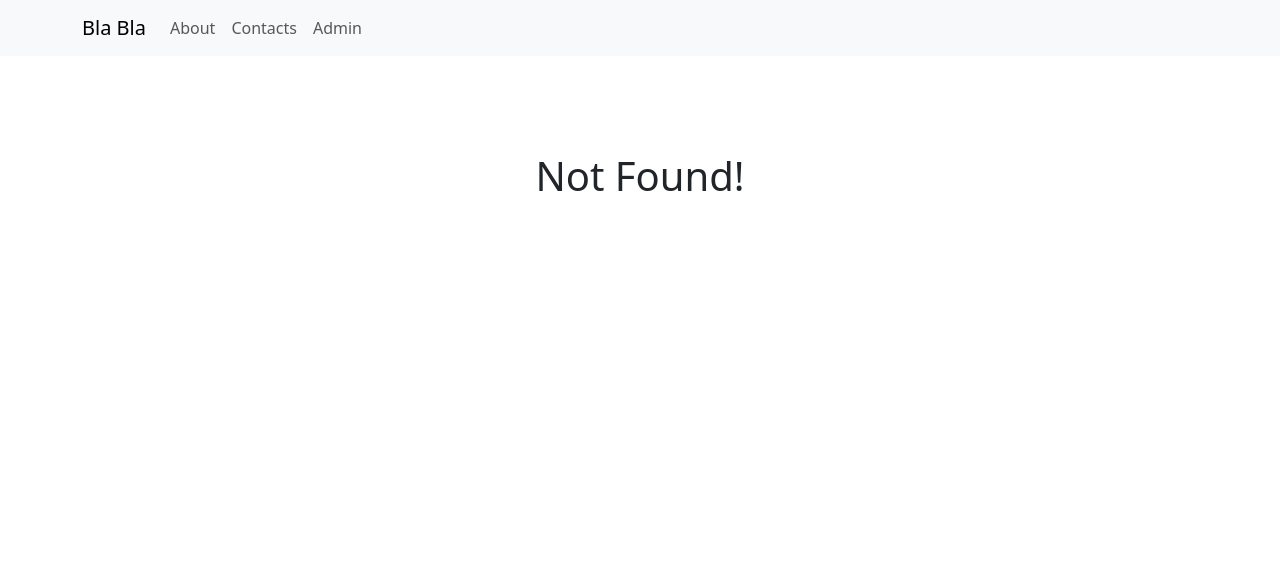
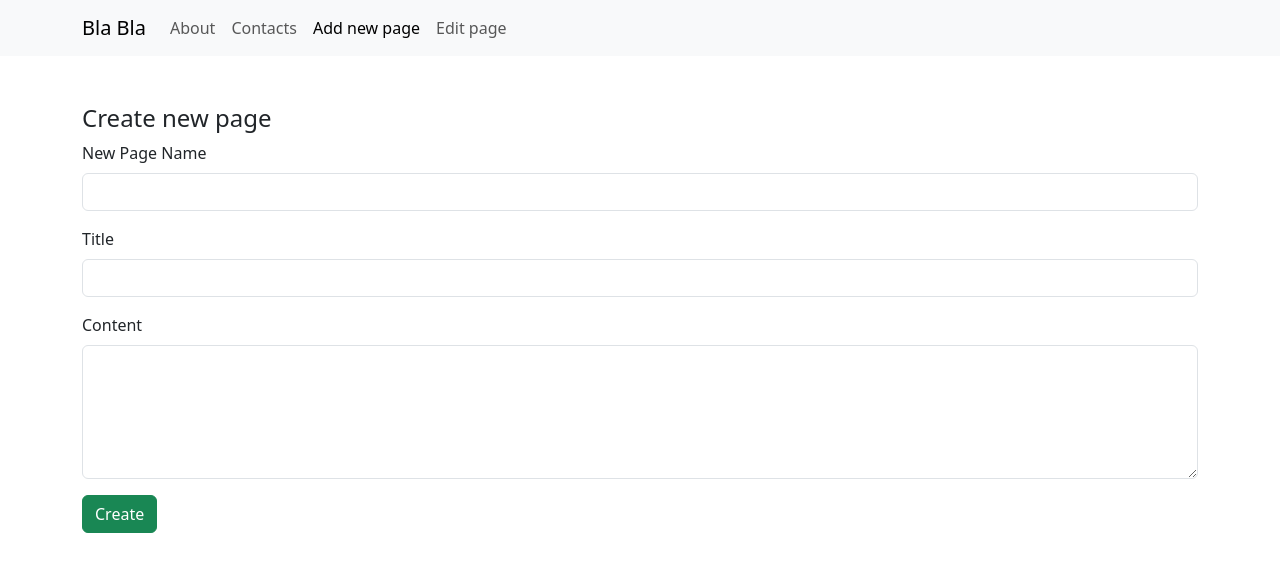
Before and after one commit to kanykei0/homework_65, a React (Vite) app: page /new-page in a window 1280 px wide. Before the commit this address had no page. Shown: the top 572 px of the page. Built offline with nearby package versions, Linux system fonts and the light colour scheme.

Commit message:
created add new page function

```diff
--- a/src/App.tsx
+++ b/src/App.tsx
@@ -2,6 +2,7 @@ import { Route, Routes } from "react-router-dom";
 import Toolbar from "./components/Toolbar/Toolbar";
 import AdminPage from "./containers/Admin/AdminPage";
 import Page from "./containers/Page/Page";
+import CreatePage from "./containers/Create/CreatePage";
 
 function App() {
   return (
@@ -13,6 +14,7 @@ function App() {
         <Routes>
           <Route path="/" element={<Page />} />
           <Route path="/pages/:id" element={<Page />} />
+          <Route path="/new-page" element={<CreatePage />} />
           <Route path="/admin" element={<AdminPage />} />
           <Route
             path="*"
--- a/src/components/Toolbar/Toolbar.tsx
+++ b/src/components/Toolbar/Toolbar.tsx
@@ -23,8 +23,11 @@ const Toolbar = () => {
             <NavLink className="nav-link" to="pages/contacts">
               Contacts
             </NavLink>
+            <NavLink className="nav-link" to="/new-page">
+              Add new page
+            </NavLink>
             <NavLink className="nav-link" to="/admin">
-              Admin
+              Edit page
             </NavLink>
           </Nav>
         </Navbar.Collapse>
--- a/src/containers/Admin/AdminPage.tsx
+++ b/src/containers/Admin/AdminPage.tsx
@@ -1,15 +1,18 @@
 import Form from "react-bootstrap/Form";
 import Button from "react-bootstrap/Button";
 import React, { useEffect, useState } from "react";
-import { Page } from "../../type";
+import { NewPage } from "../../type";
 import { useNavigate } from "react-router-dom";
 import axiosApi from "../../axiosApi";
 
-const AdminPage = () => {
-  const [content, setContent] = useState<Page>({
-    title: "",
-    text: "",
-  });
+interface Props {
+  isEdit?: boolean;
+}
+
+const AdminPage: React.FC<Props> = ({ isEdit = true }) => {
+  const [content, setContent] = useState(
+    isEdit ? { title: "", text: "" } : { id: "", title: "", text: "" }
+  );
 
   const [loading, setLoading] = useState(false);
   const [currentPage, setCurrentPage] = useState<string>();
@@ -18,18 +21,45 @@ const AdminPage = () => {
   const onChange = (
     event: React.ChangeEvent<HTMLInputElement | HTMLTextAreaElement>
   ) => {
+    if (isEdit) {
       setContent((prevState) => ({
         ...prevState,
         [event.target.name]: event.target.value,
       }));
+    } else {
+      const { name, value } = event.target;
+      const pageId =
+        name === "id"
+          ? value
+              .toLowerCase()
+              .replace(/[^a-z0-9_-\s]/g, "")
+              .replace(/\s+/g, "-")
+          : value;
+      setContent((prevPage) => ({
+        ...prevPage,
+        [name]: pageId,
+      }));
+    }
   };
 
   const formSubmit = async (event: React.FormEvent) => {
     event.preventDefault();
     try {
       setLoading(true);
+      if (isEdit) {
         await axiosApi.put(`pages/${currentPage}.json`, content);
         navigate(`/pages/${currentPage}`);
+      } else {
+        const newPage: NewPage = {
+          [content.id || ""]: {
+            title: content.title,
+            text: content.text,
+          },
+        };
+
+        await axiosApi.put(`pages/${content.id}.json`, newPage);
+        navigate("/pages");
+      }
     } finally {
       setLoading(false);
     }
@@ -38,8 +68,10 @@ const AdminPage = () => {
   const getPageData = async () => {
     try {
       setLoading(true);
+      if (isEdit) {
         const response = await axiosApi.get(`pages/${currentPage}.json`);
         setContent(response.data);
+      }
     } finally {
       setLoading(false);
     }
@@ -49,13 +81,9 @@ const AdminPage = () => {
     if (currentPage) {
       void getPageData();
     }
-  }, [currentPage]);
+  }, [currentPage, isEdit]);
 
-  return (
-    <Form onSubmit={formSubmit}>
-      <div className="mt-5">
-        <h4>Edit pages</h4>
-        <div>
+  let nameField = isEdit ? (
     <div className="mb-3">
       <select
         name="page"
@@ -69,6 +97,29 @@ const AdminPage = () => {
         <option value="contacts">Contacts</option>
       </select>
     </div>
+  ) : (
+    <div className="mb-3">
+      <label htmlFor="id" className="form-label">
+        New Page Name
+      </label>
+      <input
+        name="id"
+        value={content.id}
+        onChange={onChange}
+        type="text"
+        className="form-control"
+        id="id"
+        required
+      />
+    </div>
+  );
+
+  return (
+    <Form onSubmit={formSubmit}>
+      <div className="mt-5">
+        <h4>{isEdit ? "Edit page" : "Create new page"}</h4>
+        <div>
+          {nameField}
           <div className="mb-3">
             <label htmlFor="title" className="form-label">
               Title
@@ -98,7 +149,7 @@ const AdminPage = () => {
             />
           </div>
           <Button variant="success" type="submit">
-            Edit
+            {isEdit ? "Edit" : "Create"}
           </Button>
         </div>
       </div>
--- /dev/null
+++ b/src/containers/Create/CreatePage.tsx
@@ -0,0 +1,12 @@
+import React from "react";
+import AdminPage from "../Admin/AdminPage";
+
+const CreatePage: React.FC = () => {
+  return (
+    <>
+      <AdminPage isEdit={false} />
+    </>
+  );
+};
+
+export default CreatePage;
```
Also changed, not shown: src/type.d.ts (+13 -0 lines). Lines whose indentation alone changed are shown as unchanged.
